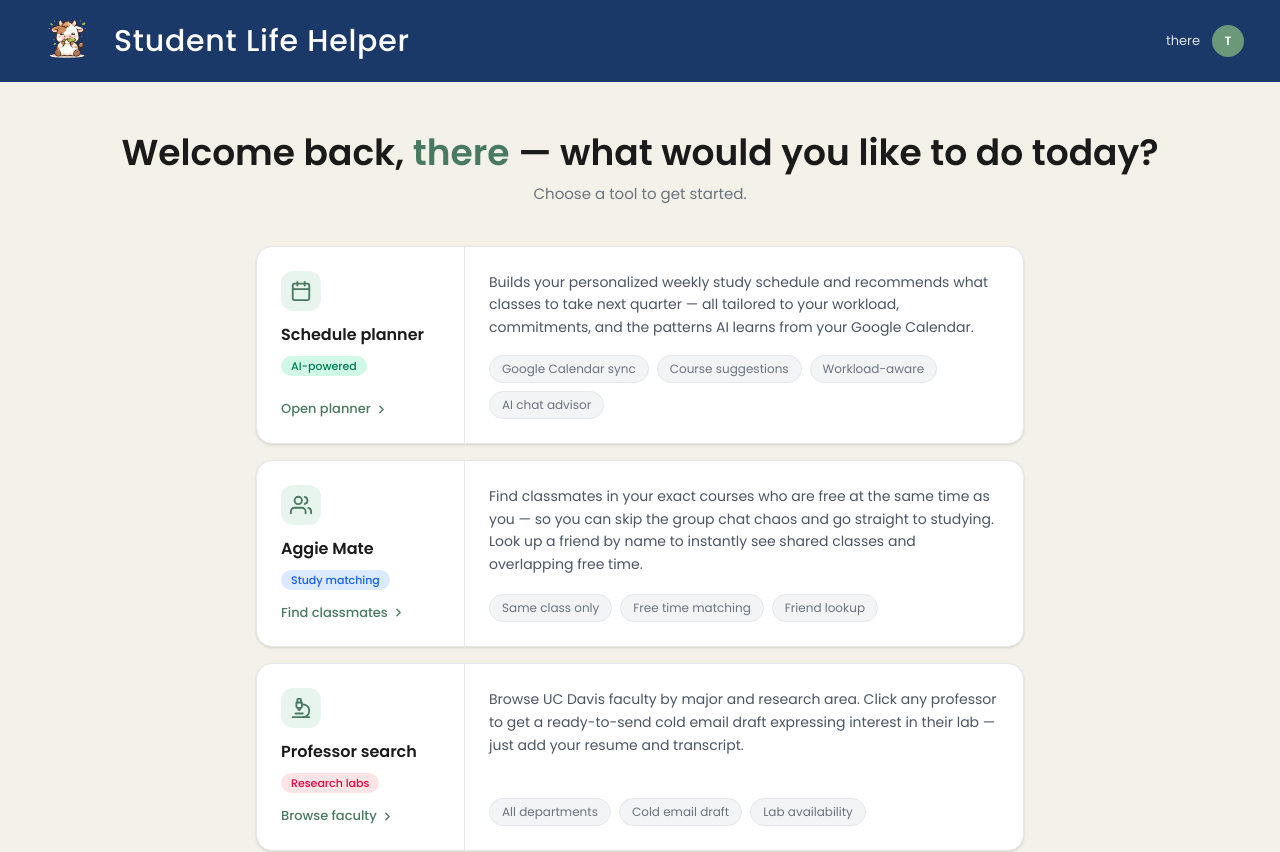
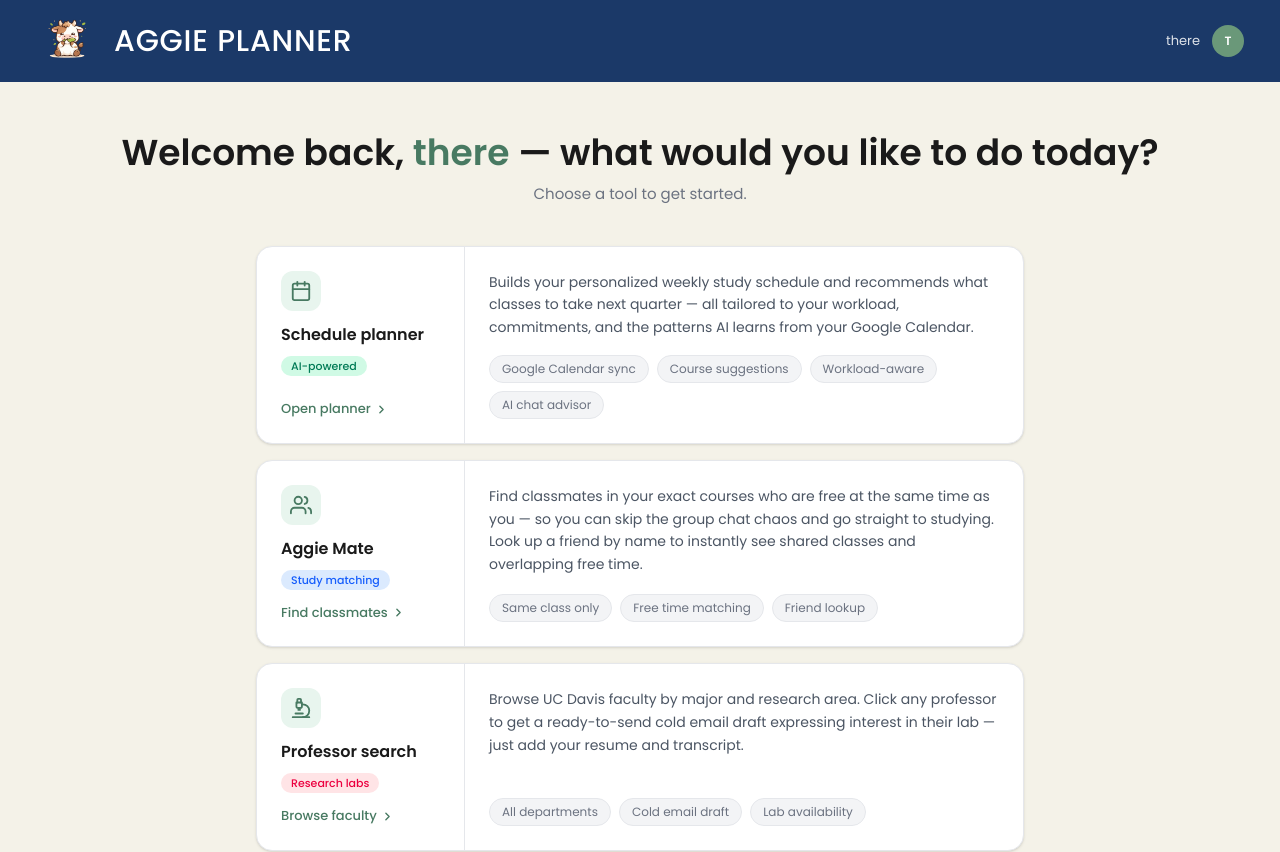
Before and after one commit to CCEW/life-planner, a Next.js app in the folder apps/web/: page /dashboard in a window 1280 px wide. Shown: the top 852 px of the page. Built offline with nearby package versions, Linux system fonts and the light colour scheme; no server answers.

Commit message:
Rename app branding to AGGIE PLANNER

```diff
--- a/apps/web/app/aggie-mate/page.tsx
+++ b/apps/web/app/aggie-mate/page.tsx
@@ -243,8 +243,8 @@ export default function AggiematePage() {
       {/* ── Navbar ── */}
       <nav className="bg-[#1B3968] px-8 py-1.5 flex items-center justify-between shrink-0">
         <div className="flex items-center gap-3">
-          <Image src="/logo2.png" alt="Student Life Helper" width={70} height={70} className="object-contain" />
-          <span className="text-white text-[30px] font-medium tracking-wide">Student Life Helper</span>
+          <Image src="/logo2.png" alt="AGGIE PLANNER" width={70} height={70} className="object-contain" />
+          <span className="text-white text-[30px] font-medium tracking-wide">AGGIE PLANNER</span>
         </div>
         <Link href="/dashboard" className="flex items-center gap-1.5 text-white/85 text-[13px] hover:text-white transition-colors">
           <ArrowLeftIcon />
--- a/apps/web/app/dashboard/page.tsx
+++ b/apps/web/app/dashboard/page.tsx
@@ -110,9 +110,9 @@ export default async function DashboardPage() {
       {/* ── Navbar ── */}
       <nav className="bg-[#1B3968] px-8 py-1.5 flex items-center justify-between shrink-0">
         <div className="flex items-center gap-3">
-          <Image src="/logo2.png" alt="Student Life Helper" width={70} height={70} className="object-contain" />
+          <Image src="/logo2.png" alt="AGGIE PLANNER" width={70} height={70} className="object-contain" />
           <span className="text-white text-[30px] font-medium tracking-wide">
-            Student Life Helper
+            AGGIE PLANNER
           </span>
         </div>
 
@@ -178,9 +178,9 @@ export default async function DashboardPage() {
       {/* ── Footer ── */}
       <footer className="px-8 py-4 border-t border-[#E5E7EB] flex items-center justify-between">
         <div className="flex items-center gap-2">
-          <Image src="/logo2.png" alt="Student Life Helper" width={24} height={24} className="object-contain" />
+          <Image src="/logo2.png" alt="AGGIE PLANNER" width={24} height={24} className="object-contain" />
           <p className="text-[12px] text-[#9CA3AF]">
-            Student Life Helper · UC Davis · Free to use
+            AGGIE PLANNER · UC Davis · Free to use
           </p>
         </div>
         <div className="flex items-center gap-4">
--- a/apps/web/app/layout.tsx
+++ b/apps/web/app/layout.tsx
@@ -9,7 +9,7 @@ const poppins = Poppins({
 });
 
 export const metadata: Metadata = {
-  title: "Student Life Helper",
+  title: "AGGIE PLANNER",
   description: "Plan your UC Davis academic life smarter",
 };
 
--- a/apps/web/app/professor-search/page.tsx
+++ b/apps/web/app/professor-search/page.tsx
@@ -1088,8 +1088,8 @@ export default function ProfessorSearchPage() {
       {/* ── Navbar ── */}
       <nav className="bg-[#1B3968] px-8 py-1.5 flex items-center justify-between shrink-0">
         <div className="flex items-center gap-3">
-          <Image src="/logo2.png" alt="Student Life Helper" width={70} height={70} className="object-contain" />
-          <span className="text-white text-[30px] font-medium tracking-wide">Student Life Helper</span>
+          <Image src="/logo2.png" alt="AGGIE PLANNER" width={70} height={70} className="object-contain" />
+          <span className="text-white text-[30px] font-medium tracking-wide">AGGIE PLANNER</span>
         </div>
         <Link href="/dashboard" className="flex items-center gap-1.5 text-white/85 text-[13px] hover:text-white transition-colors">
           <ArrowLeftIcon />
--- a/apps/web/app/schedule/page.tsx
+++ b/apps/web/app/schedule/page.tsx
@@ -843,8 +843,8 @@ function SchedulePlannerContent() {
       {/* ── Navbar ── */}
       <nav className="bg-[#1B3968] px-8 py-1.5 flex items-center justify-between shrink-0">
         <div className="flex items-center gap-3">
-          <Image src="/logo2.png" alt="Student Life Helper" width={70} height={70} className="object-contain" />
-          <span className="text-white text-[30px] font-medium tracking-wide">Student Life Helper</span>
+          <Image src="/logo2.png" alt="AGGIE PLANNER" width={70} height={70} className="object-contain" />
+          <span className="text-white text-[30px] font-medium tracking-wide">AGGIE PLANNER</span>
         </div>
         <Link href="/dashboard" className="flex items-center gap-1.5 text-white/85 text-[13px] hover:text-white transition-colors">
           <ArrowLeftIcon />
--- a/apps/web/app/signin/page.tsx
+++ b/apps/web/app/signin/page.tsx
@@ -161,8 +161,8 @@ export default function SignInPage() {
 
           {/* Logo */}
           <div className="flex items-center gap-2 mb-7">
-            <Image src="/logo2.png" alt="Student Life Helper" width={150} height={150} className="object-contain" />
-            <span className="text-[40px] font-medium text-[#1a1a1a]">Student Life Helper</span>
+            <Image src="/logo2.png" alt="AGGIE PLANNER" width={150} height={150} className="object-contain" />
+            <span className="text-[40px] font-medium text-[#1a1a1a]">AGGIE PLANNER</span>
           </div>
 
           <h1 className="text-[22px] font-medium text-[#1a1a1a] mb-1">Welcome back</h1>
--- a/apps/web/app/signup/page.tsx
+++ b/apps/web/app/signup/page.tsx
@@ -197,8 +197,8 @@ export default function SignUpPage() {
 
           {/* Logo */}
           <div className="flex items-center gap-2 mb-7">
-            <Image src="/logo2.png" alt="Student Life Helper" width={150} height={150} className="object-contain" />
-            <span className="text-[40px] font-medium text-[#1a1a1a]">Student Life Helper</span>
+            <Image src="/logo2.png" alt="AGGIE PLANNER" width={150} height={150} className="object-contain" />
+            <span className="text-[40px] font-medium text-[#1a1a1a]">AGGIE PLANNER</span>
           </div>
 
           <h1 className="text-[22px] font-medium text-[#1a1a1a] mb-1">Create your account</h1>
```
